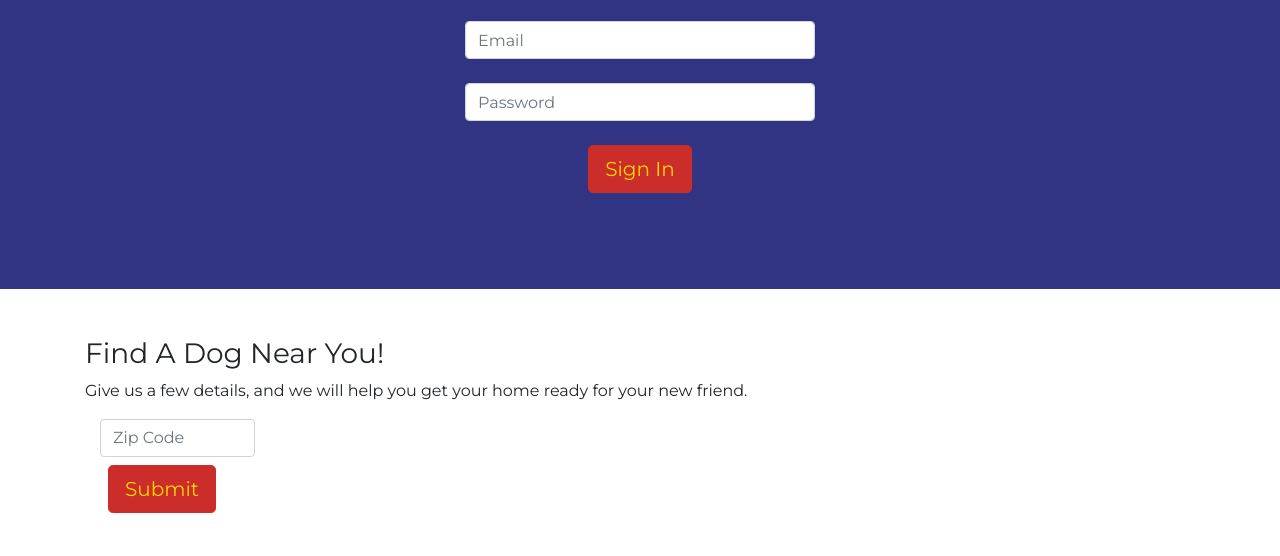
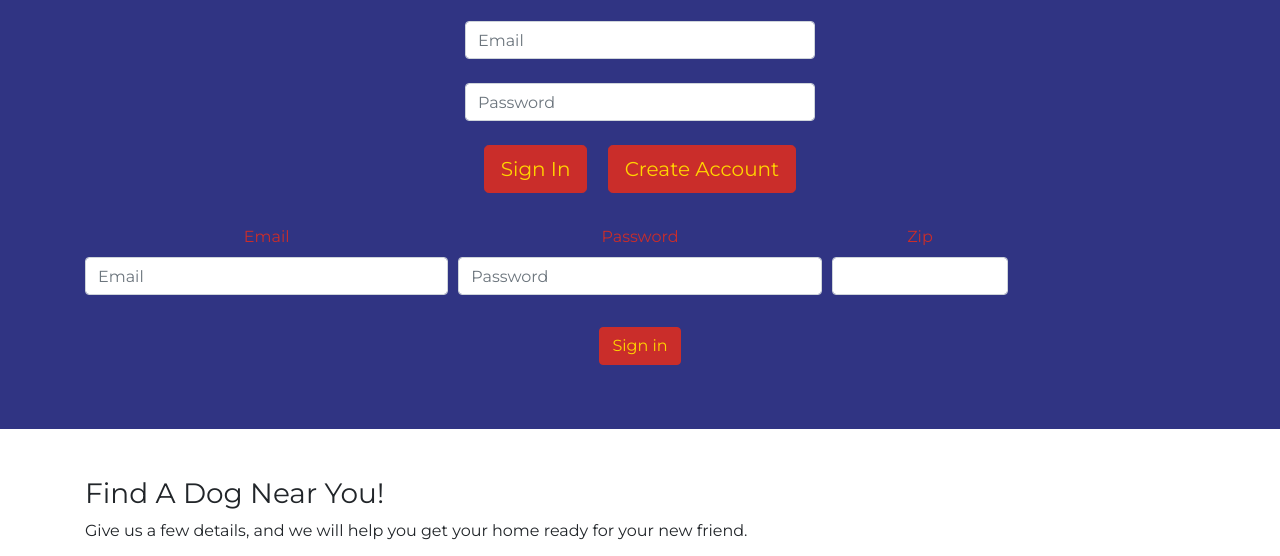
Before and after one commit to tonythetiger323/fetch, a plain HTML site: page index.html in a window 1280 px wide. Shown: the part 195-751 px from the top of the page. Drawn offline with nearby package versions, Linux system fonts and the light colour scheme; a web font is replaced by a local one.

Commit message:
buttons updates, added user account

```diff
--- a/index.html
+++ b/index.html
@@ -35,17 +35,39 @@
 
                             </div>
                             <a href="#!" target="_blank" class="btn btn-danger text-secondary btn-lg m-2">
-                                <span>Sign In</span>
+                                <span id="singInButton">Sign In</span>
+                            </a>
+                            <a href="#!" target="_blank" class="btn btn-danger text-secondary btn-lg m-2">
+                                <span id="createButton">Create Account</span>
                             </a>
                         </form>
+                        <br>
+
                     </div>
                 </div>
-                <div class="mt-4">
+                <form>
+                    <div class="form-row">
+                        <div class="form-group col-md-4">
+                            <label for="inputEmail4">Email</label>
+                            <input type="email" class="form-control" id="inputEmail4" placeholder="Email">
+                        </div>
+                        <div class="form-group col-md-4">
+                            <label for="inputPassword4">Password</label>
+                            <input type="password" class="form-control" id="inputPassword4" placeholder="Password">
+                        </div>
 
 
+                        <div class="form-group col-md-2">
+                            <label for="inputZip">Zip</label>
+                            <input type="text" class="form-control" id="inputZip">
+                        </div>
+                    </div>
+                    <div class="form-group">
 
+                    </div>
+                    <button type="submit" class="btn btn-danger text-secondary">Sign in</button>
+                </form>
 
-                </div>
             </div>
         </div>
     </div>
@@ -60,7 +82,7 @@
             <div class="col-md-2">
                 <input type="text" class="form-control" name="zip" id="zip" placeholder="Zip Code">
                 <a href="#!" class="btn btn-danger btn-lg m-2 text-secondary btn-ht-dl-message">
-                    <span> Submit</span>
+                    <span id='zipCodeButton'> Submit</span>
                 </a>
         </form>
     </div>
```
